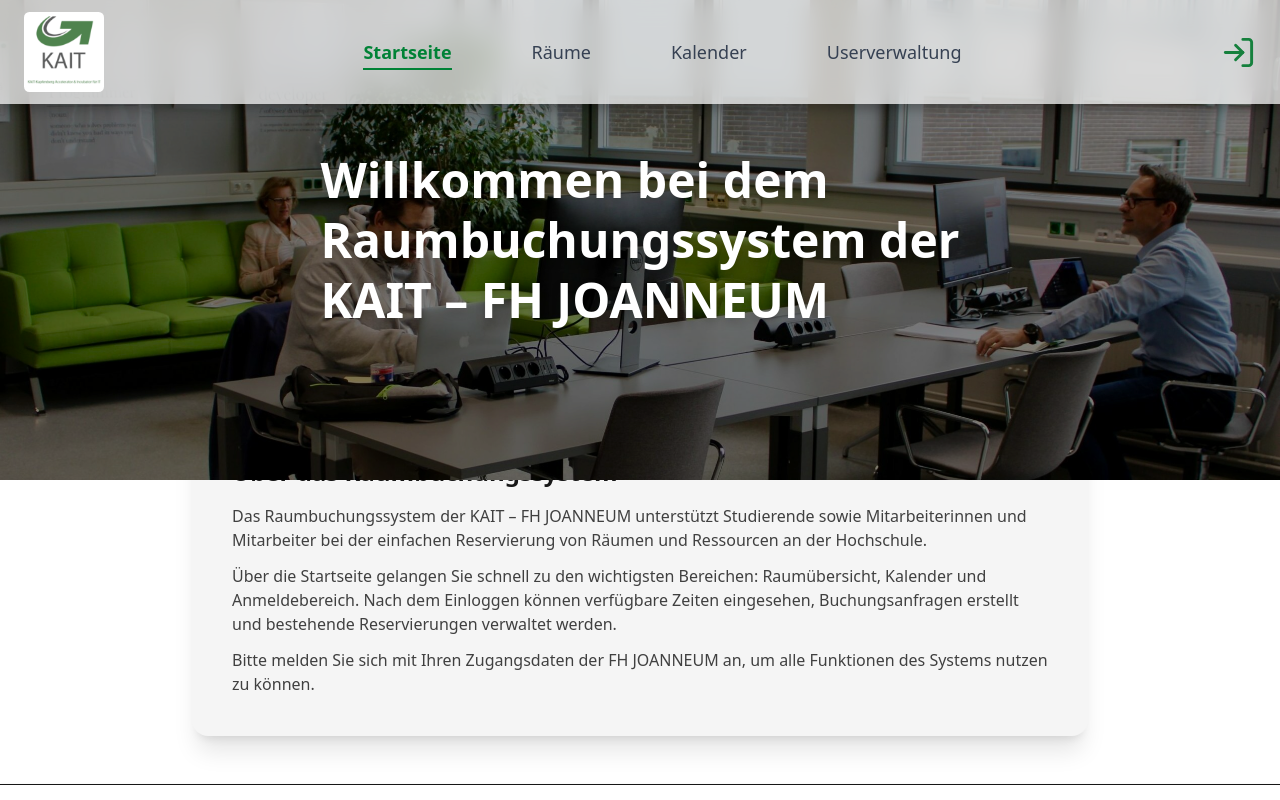
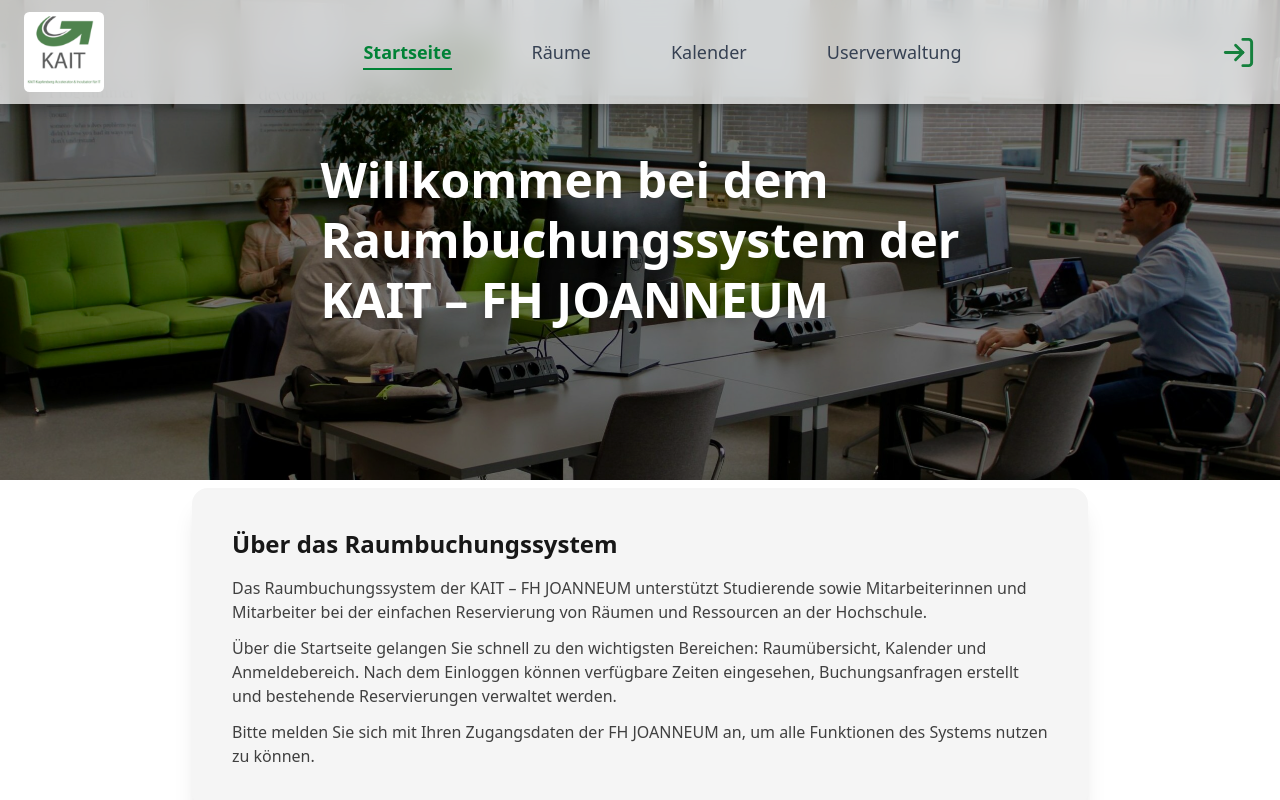
Before and after one commit to monaenzi/room_reservation_system, a Next.js app: page / in a window 1280 px wide. Shown: the top 800 px of the page. Built offline with nearby package versions, Linux system fonts and the light colour scheme.

Commit message:
fixed picture offset

```diff
--- a/app/page.tsx
+++ b/app/page.tsx
@@ -3,8 +3,7 @@
     <main className="flex flex-col">
           <header className="relative flex min-h-[60vh] items-center justify-center overflow-hidden">
                 <figure className="absolute inset-0 m-0">
-          {/* Platzhalter-Bild im public-Ordner: /public/Bild1.PNG */}
-          <img
+                    <img
             src="/pictures/picture1.jpeg"
             alt="Arbeitsbereich an der FH JOANNEUM"
             className="h-full w-full object-cover brightness-50"
@@ -27,7 +26,7 @@
 
       <section
         aria-labelledby="content-heading"
-        className="-mt-16 mb-12 flex justify-center px-4 sm:px-6 lg:px-8"
+        className="mt-2 mb-12 flex justify-center px-4 sm:px-6 lg:px-8"
       >
         <div className="w-full max-w-4xl rounded-2xl bg-neutral-100 p-8 shadow-xl sm:p-10">
           <h2
```
